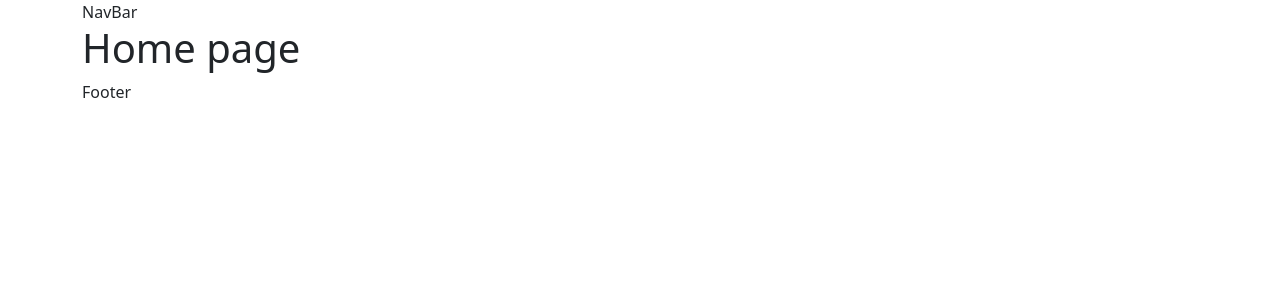
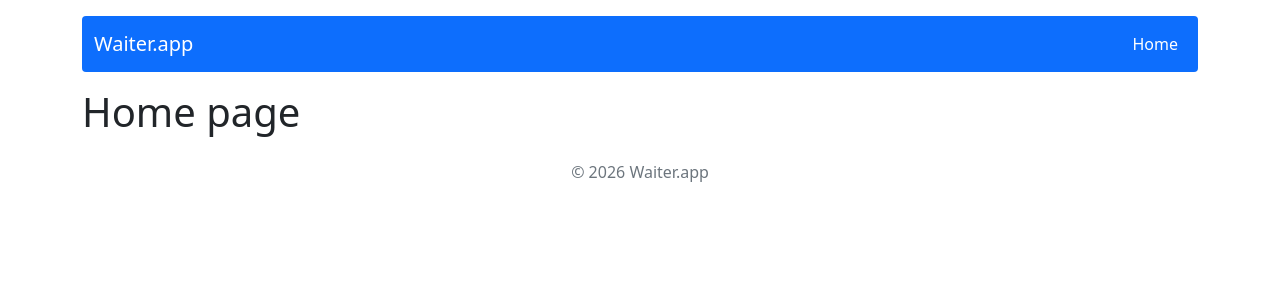
Before and after one commit to Emily0528/pizzeria-manager, a React (Create React App) app: page / in a window 1280 px wide. Shown: the top 300 px of the page. Built offline with nearby package versions, Linux system fonts and the light colour scheme.

Commit message:
implement Navbar with NavLink and styled Footer

```diff
--- a/src/components/views/Footer.js
+++ b/src/components/views/Footer.js
@@ -1,9 +1,12 @@
 import React from 'react';
+import { Container } from 'react-bootstrap';
 
 const Footer = () => {
   return (
-    <footer>
-      Footer
+    <footer className="text-center text-muted py-3">
+      <Container>
+        &copy; 2026 Waiter.app
+      </Container>
     </footer>
   );
 };
--- a/src/components/views/NavBar.js
+++ b/src/components/views/NavBar.js
@@ -1,10 +1,22 @@
 import React from 'react';
+import { Navbar, Container, Nav } from 'react-bootstrap';
+import { NavLink } from 'react-router-dom';
 
 const NavBar = () => {
   return (
-    <nav>
-      NavBar
-    </nav>
+    <Navbar bg="primary" variant="dark" expand="lg" className="rounded my-3">
+      <Container>
+        {/* Lewa strona – nazwa aplikacji */}
+        <Navbar.Brand href="#">Waiter.app</Navbar.Brand>
+
+        {/* Prawa strona – linki */}
+        <Nav className="ms-auto">
+          <Nav.Link as={NavLink} to="/">
+            Home
+          </Nav.Link>
+        </Nav>
+      </Container>
+    </Navbar>
   );
 };
 
```
